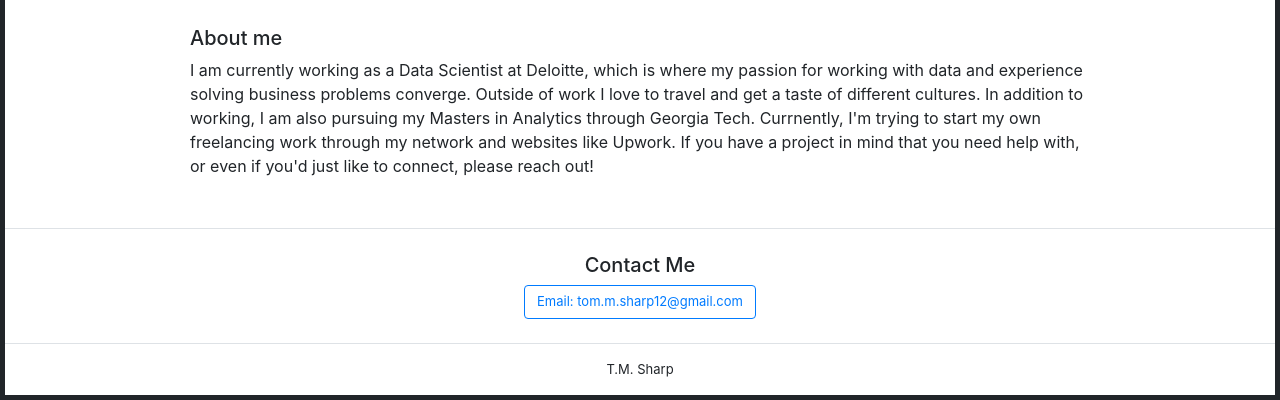
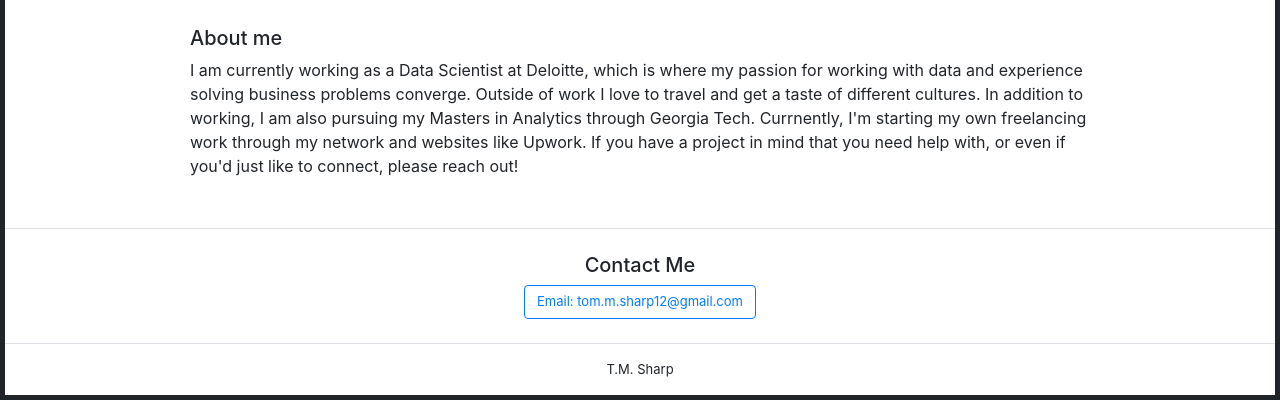
Before and after one commit to tomsharp/tmsharp.github.io, a Jekyll site: the page built from index.html, in a window 1280 px wide, cut to the strip 608-1008 px from the top of the page. Built offline with Jekyll 4.4.1, drawn with Linux system fonts in a browser that asks for light colours.

Commit message:
updated about me

```diff
--- a/_includes/aboutme.md
+++ b/_includes/aboutme.md
@@ -1,7 +1,7 @@
 I am currently working as a Data Scientist at Deloitte, which is where my passion
 for working with data and experience solving business problems converge.
 Outside of work I love to travel and get a taste of different cultures.
-In addition to working, I    am also pursuing my Masters in Analytics through Georgia Tech.
-Currnently, I'm trying to start my own freelancing work through my network and websites like Upwork.
+In addition to working, I am also pursuing my Masters in Analytics through Georgia Tech.
+Currnently, I'm starting my own freelancing work through my network and websites like Upwork.
 If you have a project in mind that you need help with,
 or even if you'd just like to connect, please reach out!
```
Also changed, not shown: assets/img/me-booth-cropped.jpg (added), 2 other files.
